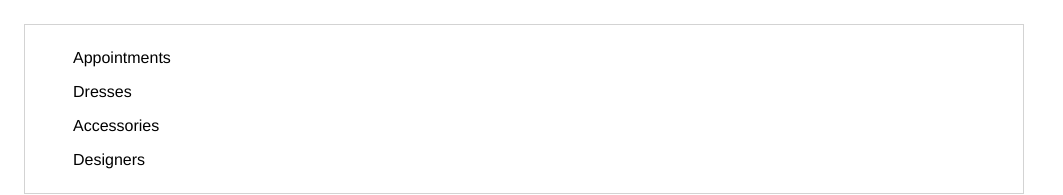
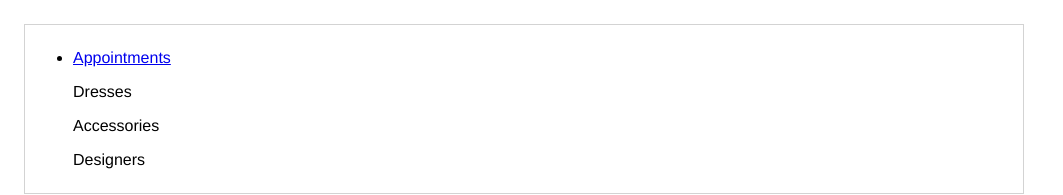
Before and after one commit to samanthaweiss/bridalboutique, a plain HTML site: page wireframes/index.html in a window 1280 px wide. Shown: the top 195 px of the page, without its empty margins (0-1063 px from the left). Drawn offline with Linux system fonts and the light colour scheme.

Commit message:
added links

```diff
--- a/wireframes/index.html
+++ b/wireframes/index.html
@@ -7,7 +7,9 @@
     <title>Barb's Bridal Boutique</title>
     <meta name="description" content="Home">
   <nav>
-    <ul>Appointments</ul>
+    <ul>
+      <li><a href="appointments.html">Appointments</a></li>
+      </ul>
     <ul>Dresses</ul>
     <ul>Accessories</ul>
     <ul>Designers</ul>
```
